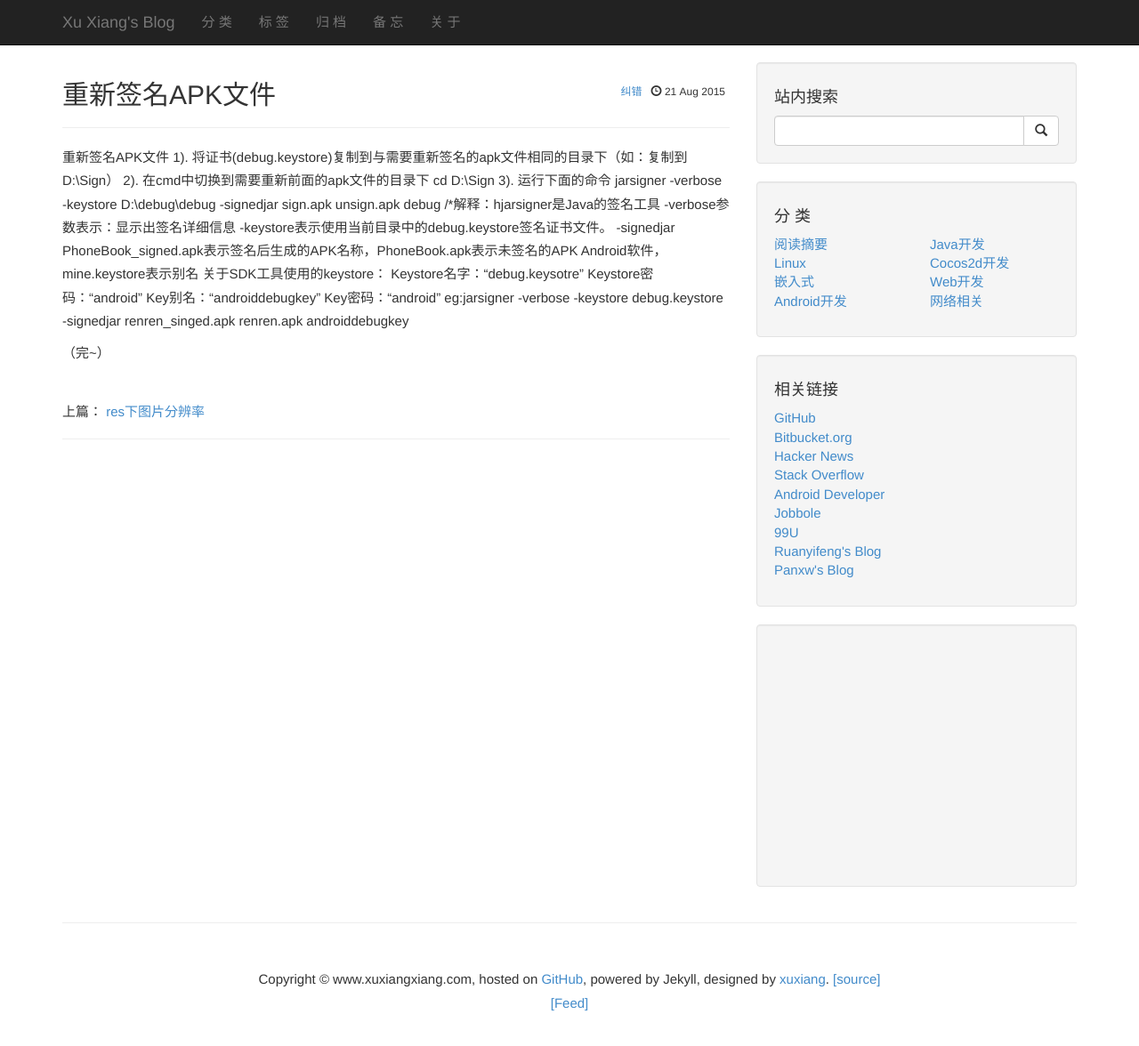
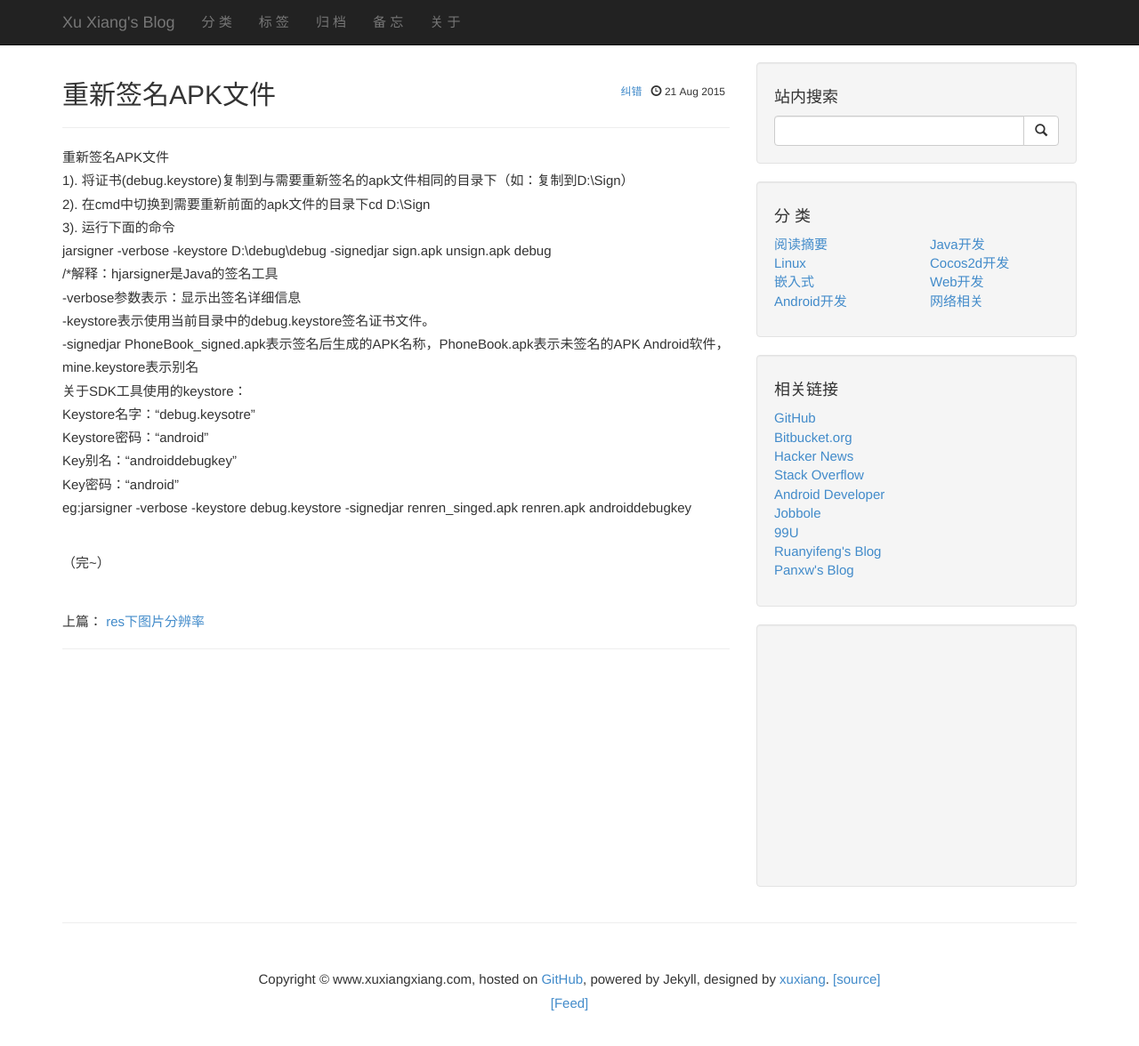
Before and after one commit to xuxiang/xuxiang.github.com, a Jekyll site: the page built from _posts/2015-08-21-重新签名APK文件.md, in a window 1280 px wide and 1201 px high. Shown: the top 1176 px of the window at 89% size. Built offline with Jekyll 4.4.1, drawn with Linux system fonts in a browser that asks for light colours; Markdown is read by kramdown in place of the engine named in the settings; comment, search, counter and statistics services are not loaded.

Commit message:
Update 2015-08-21-重新签名APK文件.md

```diff
--- a/_posts/2015-08-21-重新签名APK文件.md
+++ b/_posts/2015-08-21-重新签名APK文件.md
@@ -5,22 +5,21 @@ title: "重新签名APK文件"
 tags: ["重新签名APK文件"]
 ---
 
-重新签名APK文件
-1).     将证书(debug.keystore)复制到与需要重新签名的apk文件相同的目录下（如：复制到D:\Sign）
-2).     在cmd中切换到需要重新前面的apk文件的目录下
-cd D:\Sign
-3).     运行下面的命令
-jarsigner -verbose -keystore D:\debug\debug -signedjar sign.apk unsign.apk debug
-/*解释：hjarsigner是Java的签名工具
--verbose参数表示：显示出签名详细信息
--keystore表示使用当前目录中的debug.keystore签名证书文件。
--signedjar PhoneBook_signed.apk表示签名后生成的APK名称，PhoneBook.apk表示未签名的APK Android软件， mine.keystore表示别名
-关于SDK工具使用的keystore：
-    Keystore名字：“debug.keysotre”
-    Keystore密码：“android”
-    Key别名：“androiddebugkey”
-    Key密码：“android”
-eg:jarsigner -verbose -keystore debug.keystore -signedjar renren_singed.apk renren.apk androiddebugkey
-
+重新签名APK文件<br/>
+1).     将证书(debug.keystore)复制到与需要重新签名的apk文件相同的目录下（如：复制到D:\Sign）<br/>
+2).     在cmd中切换到需要重新前面的apk文件的目录下cd D:\Sign<br/>
+3).     运行下面的命令 <br/>
+jarsigner -verbose -keystore D:\debug\debug -signedjar sign.apk unsign.apk debug <br/>
+/*解释：hjarsigner是Java的签名工具 <br/>
+-verbose参数表示：显示出签名详细信息 <br/>
+-keystore表示使用当前目录中的debug.keystore签名证书文件。 <br/>
+-signedjar PhoneBook_signed.apk表示签名后生成的APK名称，PhoneBook.apk表示未签名的APK Android软件， mine.keystore表示别名 <br/>
+关于SDK工具使用的keystore： <br/>
+    Keystore名字：“debug.keysotre” <br/>
+    Keystore密码：“android” <br/>
+    Key别名：“androiddebugkey” <br/>
+    Key密码：“android” <br/>
+eg:jarsigner -verbose -keystore debug.keystore -signedjar renren_singed.apk renren.apk androiddebugkey <br/>
+  <br/>
 
 （完~）
```
